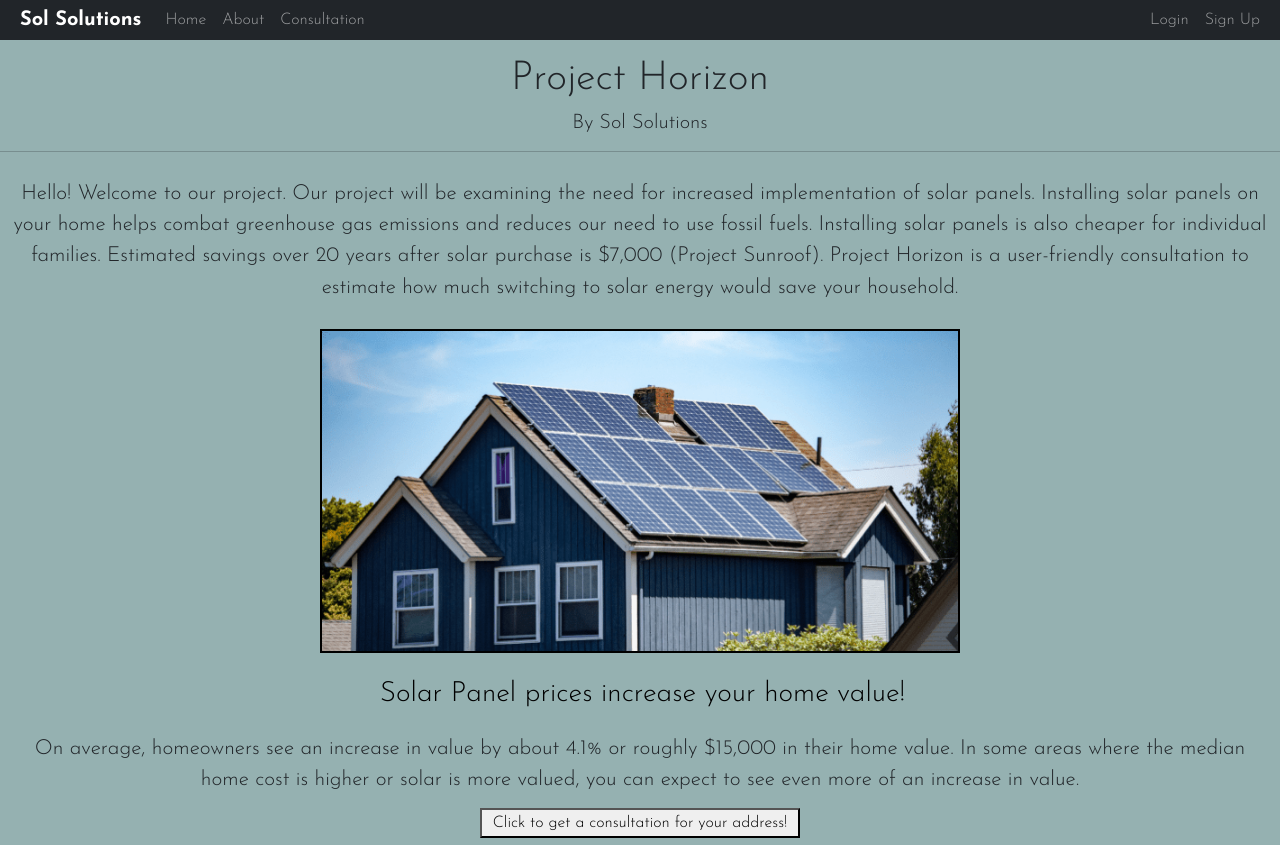
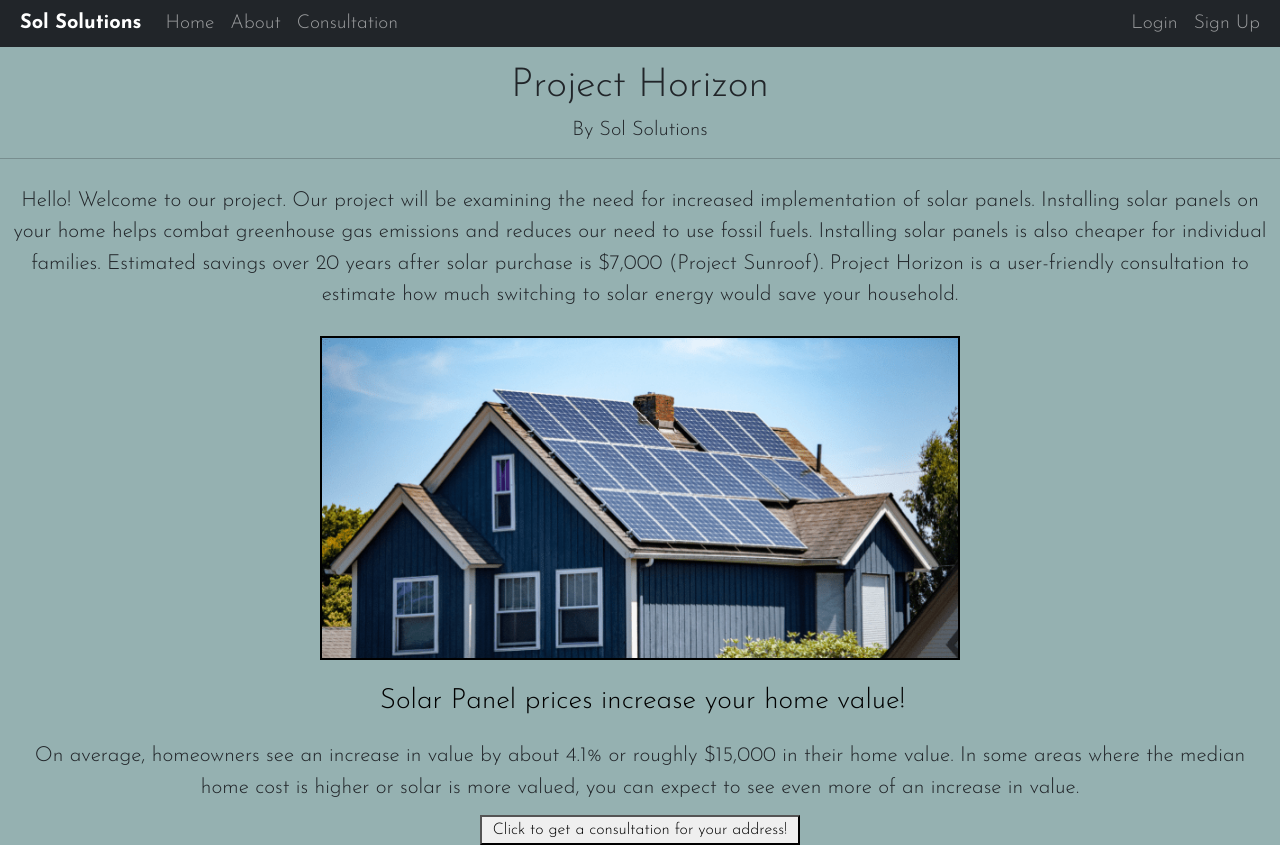
Before and after one commit to AndrewMitchell25/hackathon, a Flask app: page / in a window 1280 px wide. Run offline with Flask 2, Linux system fonts and the light colour scheme.

Commit message:
changes to panels

```diff
--- a/website/static/index.css
+++ b/website/static/index.css
@@ -146,12 +146,7 @@ body {
     background-color: #ffffff50;
 }
 
-<<<<<<< HEAD
 .navbar {
-=======
-.navbar::before{
-    height: 10px;
->>>>>>> refs/remotes/origin/main
     align-items: center;
 }
 
```
